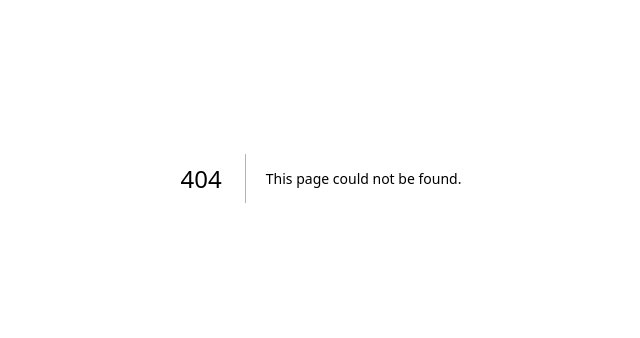
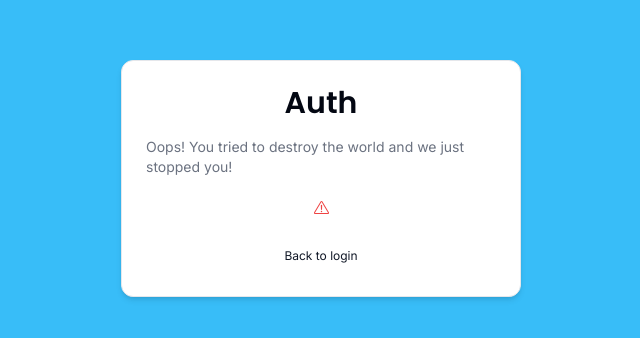
Before and after one commit to oussamakhadraoui/auth2, a Next.js app: page /auth/error in a window 1280 px wide. Before the commit this address had no page. Shown: the part 222-560 px from the top of the page, without its empty margins (319-959 px from the left). Built offline with nearby package versions, Linux system fonts and the light colour scheme.

Commit message:
error page

```diff
--- /dev/null
+++ b/src/app/auth/error/page.tsx
@@ -0,0 +1,12 @@
+import ErrorCard from '@/components/auth/ErrorCard'
+import React from 'react'
+
+interface pageProps {
+
+}
+
+const page = ({}: pageProps) => {
+  return <ErrorCard/>
+}
+
+export default page
--- /dev/null
+++ b/src/components/auth/ErrorCard.tsx
@@ -0,0 +1,22 @@
+import React from 'react'
+
+import CardWrap from './CardWrap'
+import { ExclamationTriangleIcon } from '@radix-ui/react-icons'
+
+
+
+const ErrorCard = () => {
+  return (
+    <CardWrap
+      headerLabel='Oops! You tried to destroy the world and we just stopped you!'
+      backButtonHref='/auth/login'
+      backButtonLabel='Back to login'
+    >
+      <div className='w-full flex justify-center items-center'>
+        <ExclamationTriangleIcon className='text-destructive' />
+      </div>
+    </CardWrap>
+  )
+}
+
+export default ErrorCard
```
